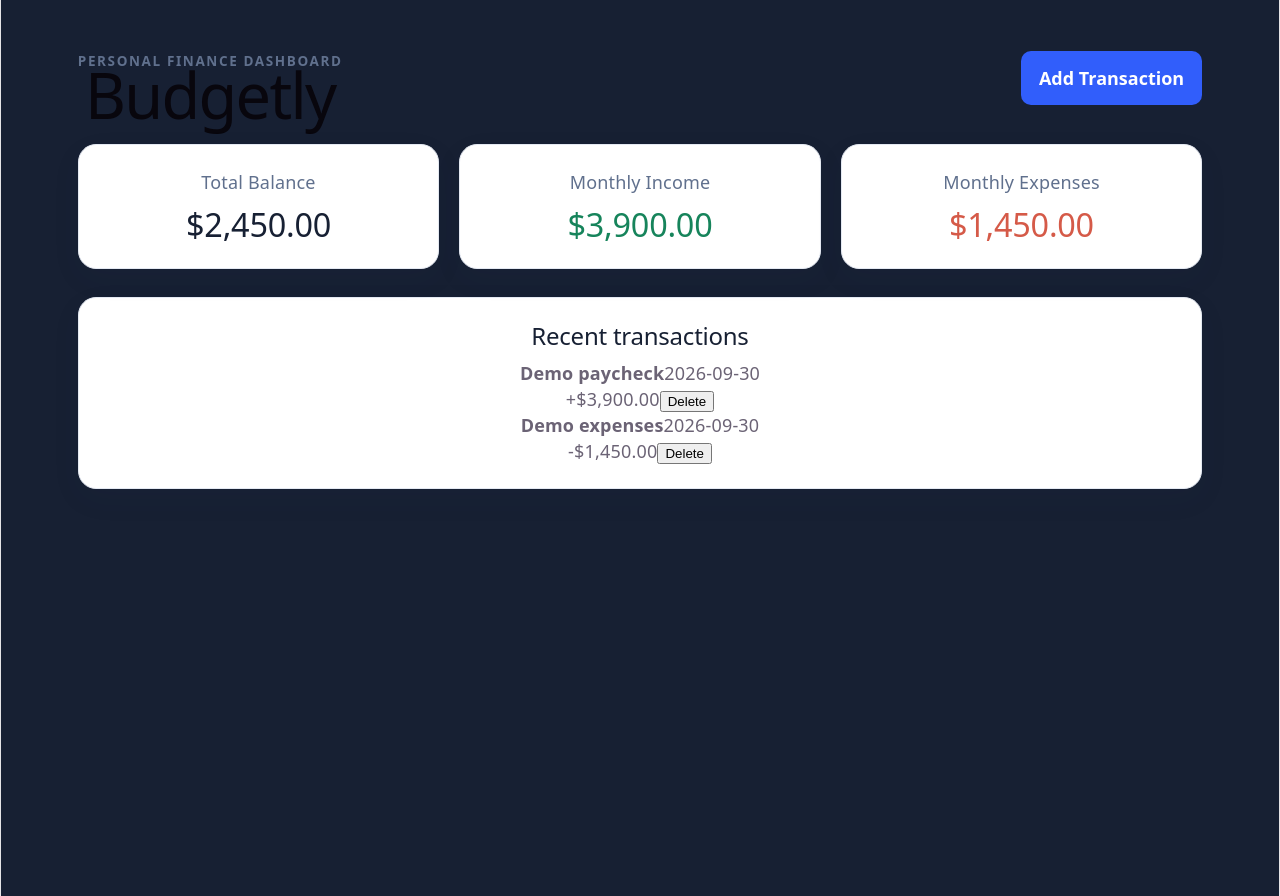
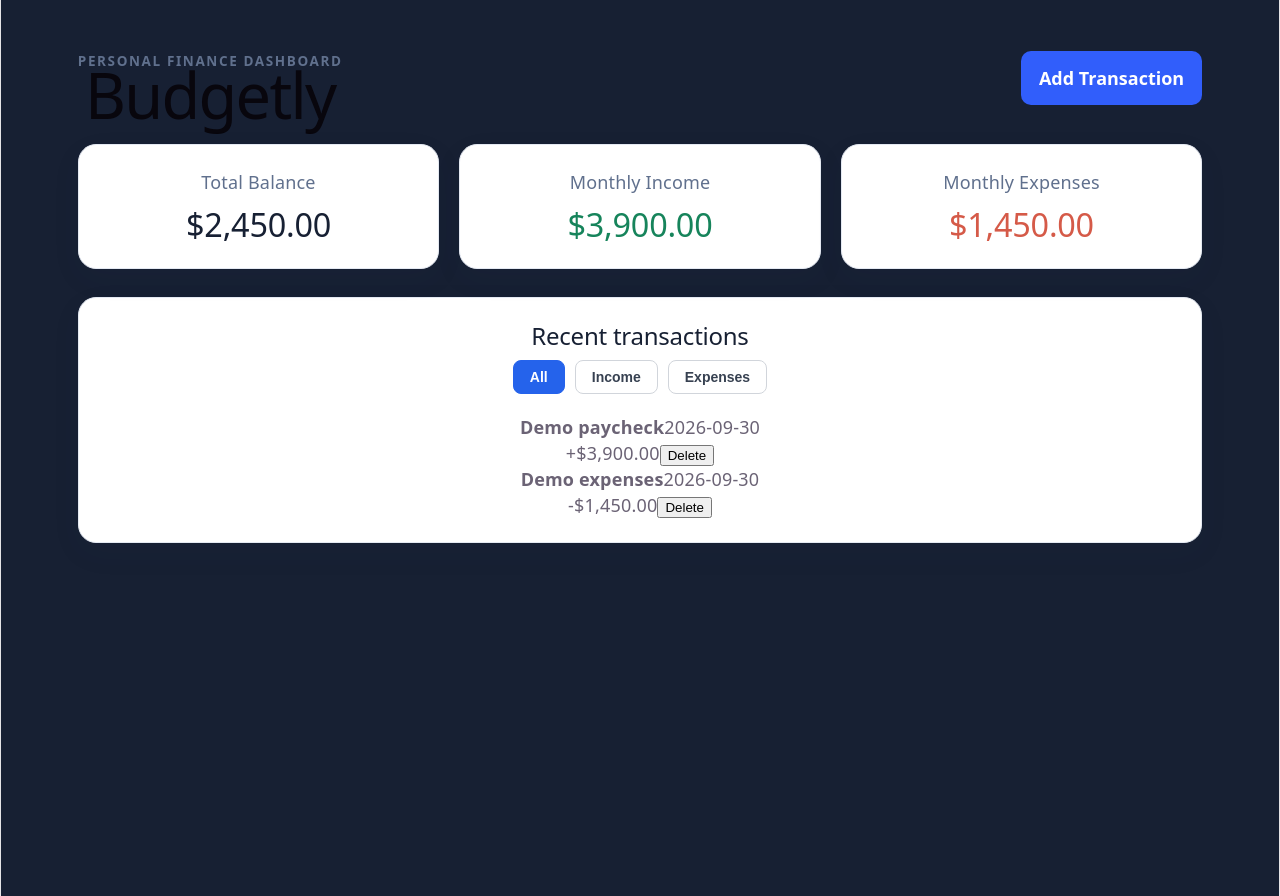
Before and after one commit to KevinEm1/Budgetly, a React (Vite) app: page / in a window 1280 px wide. Built offline with nearby package versions, Linux system fonts and the light colour scheme.

Commit message:
Add transaction filtering and improve transaction handling

```diff
--- a/src/App.css
+++ b/src/App.css
@@ -100,3 +100,32 @@ h1 {
     grid-template-columns: 1fr;
   }
 }
+
+.filter-buttons {
+  display: flex;
+  justify-content: center;
+  gap: 10px;
+  margin-bottom: 20px;
+}
+
+.filter-button {
+  padding: 8px 16px;
+  border: 1px solid #d1d5db;
+  border-radius: 8px;
+  background: white;
+  color: #374151;
+  font-size: 14px;
+  font-weight: 600;
+  cursor: pointer;
+  transition: 0.2s ease;
+}
+
+.filter-button:hover {
+  background: #f3f4f6;
+}
+
+.filter-button.active {
+  background: #2563eb;
+  color: white;
+  border-color: #2563eb;
+}
--- a/src/App.tsx
+++ b/src/App.tsx
@@ -52,6 +52,10 @@ function App() {
 
   const [showForm, setShownForm] = useState(false)
 
+  const [transactionFilter, setTransactionFilter] = useState<
+    'all' | 'income' | 'expense'
+  >('all')
+
   useEffect(() => {
     localStorage.setItem('budgetly-transactions', JSON.stringify(transactions))
   }, [transactions])
@@ -100,7 +104,6 @@ function handleSubmit(event: FormEvent<HTMLFormElement>) {
   }
 
   setTransactions((currentTransactions) => [
-    ...currentTransactions,
     {
       id: Date.now(),
       description,
@@ -114,6 +117,10 @@ function handleSubmit(event: FormEvent<HTMLFormElement>) {
   form.reset()
   setShownForm(false)
 }
+
+const visibleTransactions = transactions.filter((transaction) =>
+  transactionFilter === 'all' || transaction.type === transactionFilter
+)
 
 return (
   <main className="app">
@@ -195,15 +202,41 @@ return (
     <section className="content-card">
       <h2>Recent transactions</h2>
 
+<div className="filter-buttons">
+  <button
+    type="button"
+    className={transactionFilter === 'all' ? 'filter-button active' : 'filter-button'}
+    onClick={() => setTransactionFilter('all')}
+  >
+    All
+  </button>
+
+  <button
+    type="button"
+    className={transactionFilter === 'income' ? 'filter-button active' : 'filter-button'}
+    onClick={() => setTransactionFilter('income')}
+  >
+    Income
+  </button>
+
+  <button
+    type="button"
+    className={transactionFilter === 'expense' ? 'filter-button active' : 'filter-button'}
+    onClick={() => setTransactionFilter('expense')}
+  >
+    Expenses
+  </button>
+</div>
+
     <div className="transactions-list">
-      {transactions.map((transaction) => (
+      {visibleTransactions.map((transaction) => (
         <div className="transaction-row" key={transaction.id}>
           <div className="transaction-info">
             <strong>{transaction.description}</strong>
             <span>{transaction.date}</span>
           </div>
 
-          <span className={'transaction-amount ${transaction.type}'}>
+          <span className={`transaction-amount ${transaction.type}`}>
             {transaction.type === 'income' ? '+' : '-'}
             {formatCurrency(transaction.amount)}
           </span>
@@ -212,7 +245,7 @@ return (
             className="delete-button"
             type="button"
             onClick={() => handleDelete(transaction.id, transaction.description)}
-            aria-label={'Delete ${transaction.description}'}
+            aria-label={`Delete ${transaction.description}`}
           >
               Delete
             </button>
```
